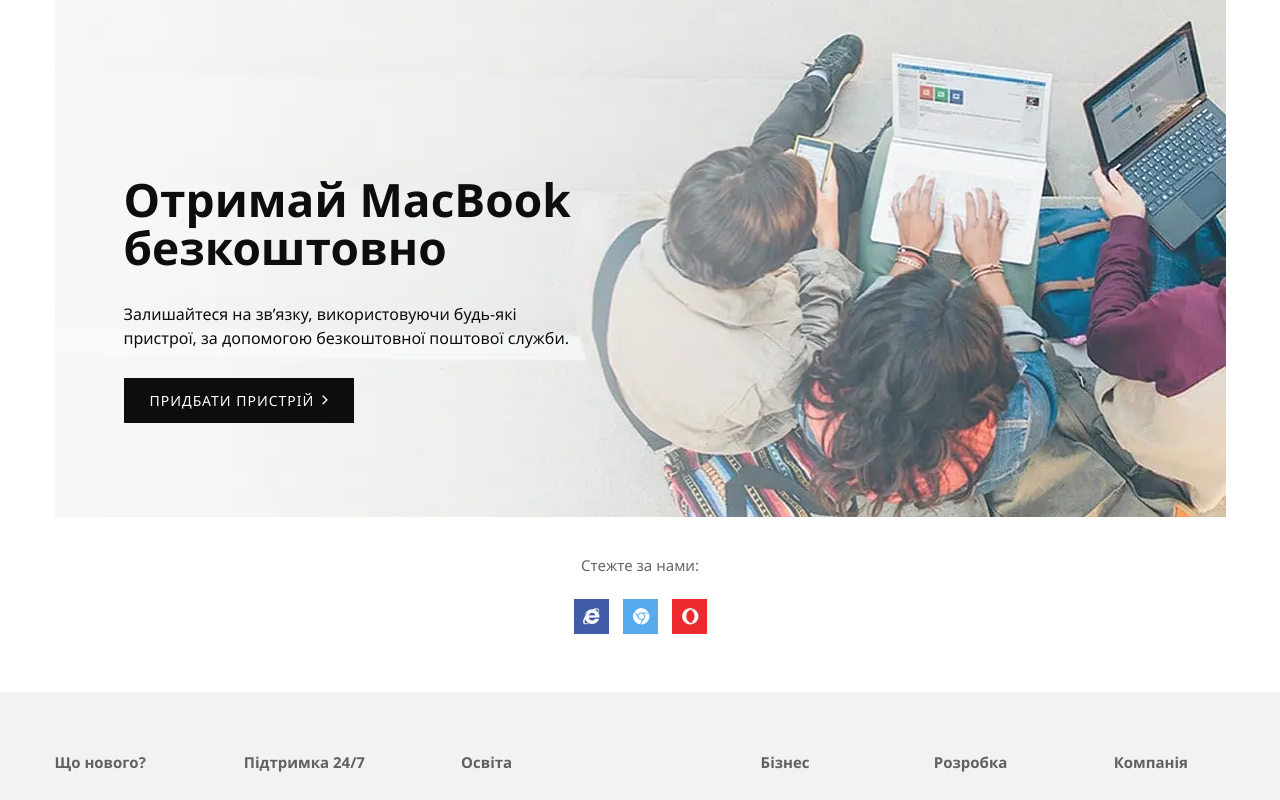
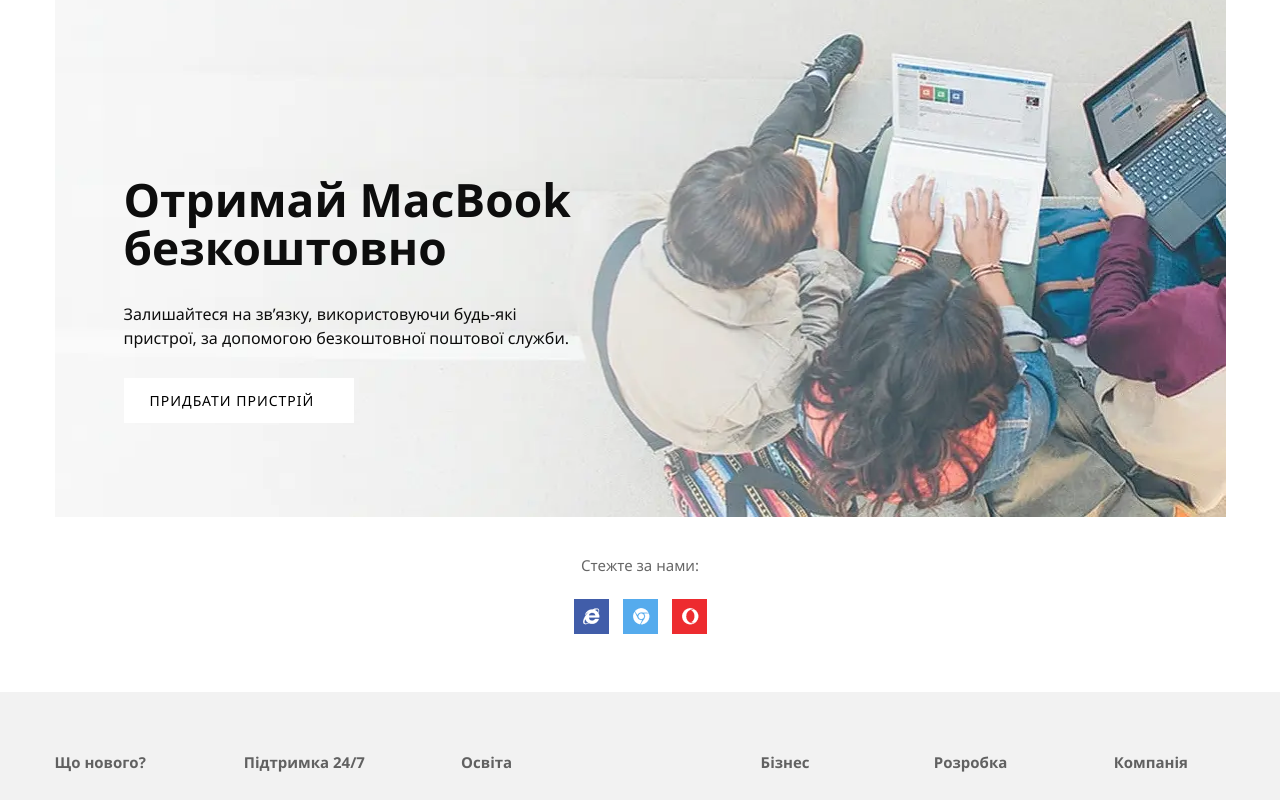
Before and after one commit to space-prog/MiniLab, a plain HTML site: page index.html in a window 1280 px wide. In both pictures the pointer is over the button 238 px from the left and 1581 px from the top of the page. Shown: the part 1181-1981 px from the top of the page. Drawn offline with Linux system fonts and the light colour scheme.

Commit message:
button hover

```diff
--- a/css/style.css
+++ b/css/style.css
@@ -254,6 +254,7 @@
 
 .ad2 div>button {
     border: none;
+    transition: all .3s ease;
 }
 
 .n1 {
@@ -402,3 +403,11 @@
 .arrow {
     padding-left: 15px;
 }
+
+.ad2 div>button:hover {
+    background-color: #fff;
+}
+
+.ad2 div>button:hover>p{
+    color: #000;
+}
```
